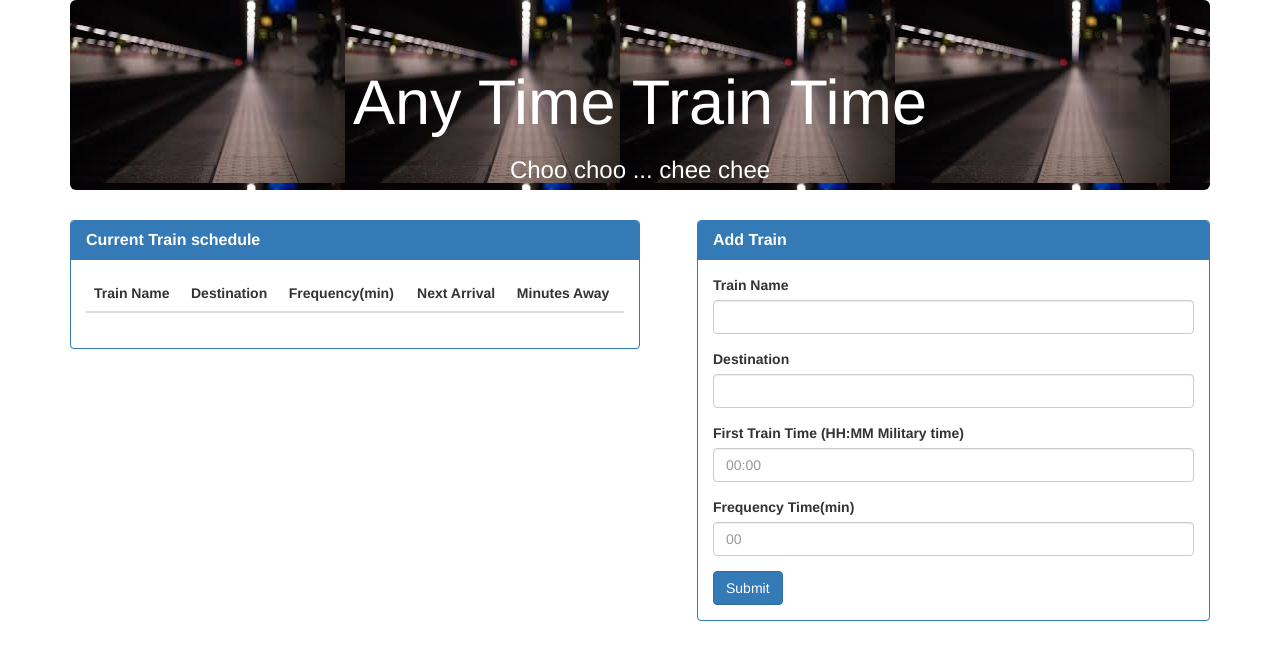
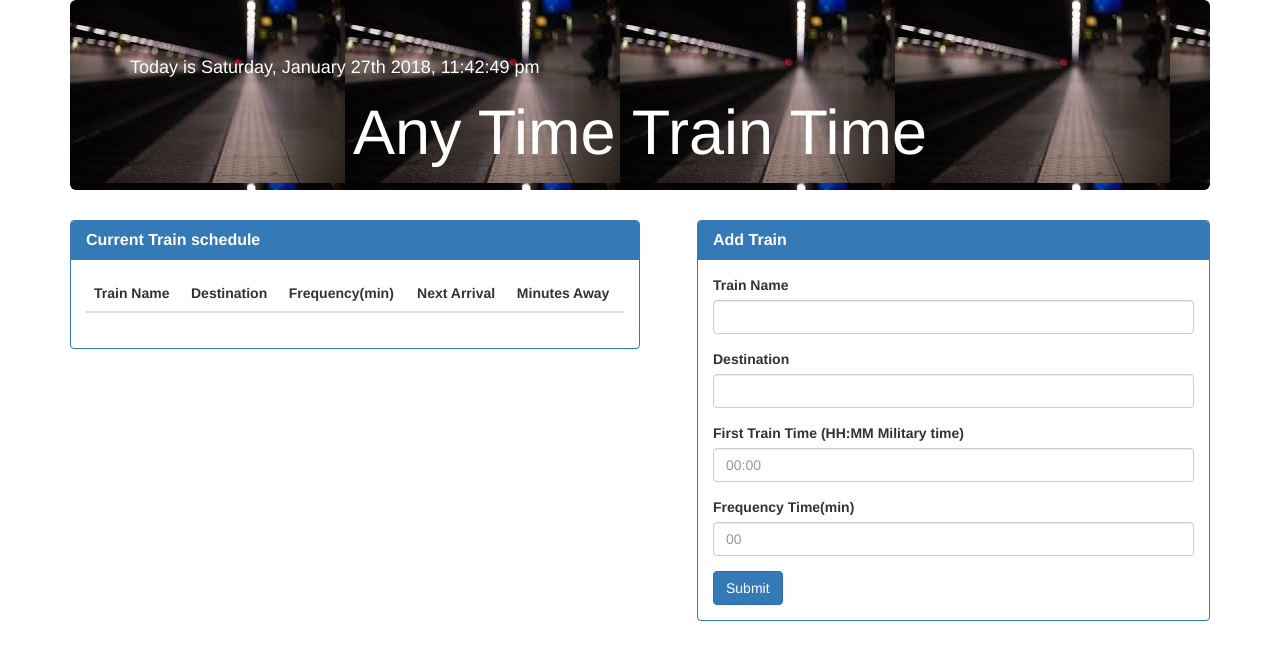
Before and after one commit to rupali8086/Train-Schedular, a plain HTML site: page index.html in a window 1280 px wide. Drawn offline with nearby package versions, Linux system fonts and the light colour scheme; no server answers.

Commit message:
train schedular

```diff
--- a/assets/js/app.js
+++ b/assets/js/app.js
@@ -1,3 +1,21 @@
+
+// current time
+var datetime = null,
+date = null;
+
+var update = function () {
+  date = moment(new Date())
+  datetime.html(date.format('dddd, MMMM Do YYYY, hh:mm:ss a'));
+};
+
+$(document).ready(function(){
+  datetime = $('#current-status')
+  update();
+  setInterval(update, 1000);
+});
+
+
+
 // 1. Initialize Firebase
 var config = {
     apiKey: "AIzaSyCHP4hygJ8Oudpxn_ymeNyAZZbiv9Wm368",
--- a/index.html
+++ b/index.html
@@ -27,8 +27,8 @@
 
 	<!-- Jumbotron -->
 	<div class="jumbotron">
+		<h4>Today is <span id="current-status"></span></h4>
 		<h1 class="text-center">Any Time Train Time</h1>
-		<h3 class="text-center">Choo choo ... chee chee </h3>
 	</div>
 
 	<div class="row">
```
